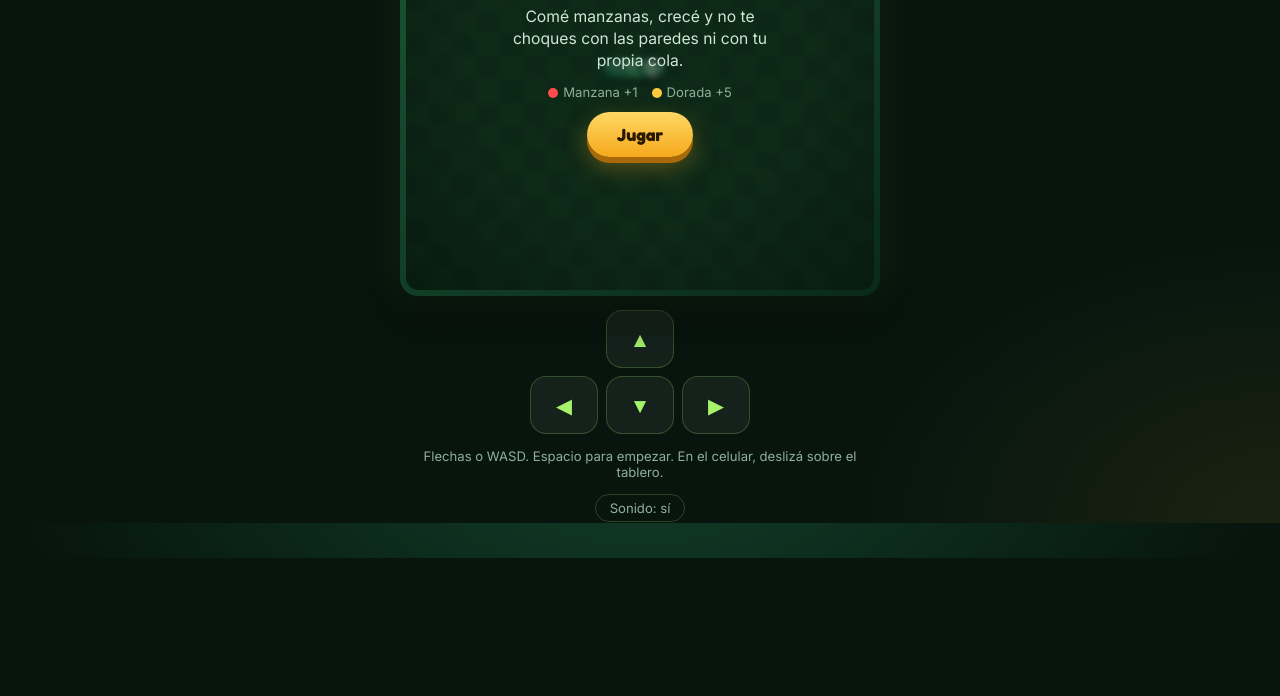
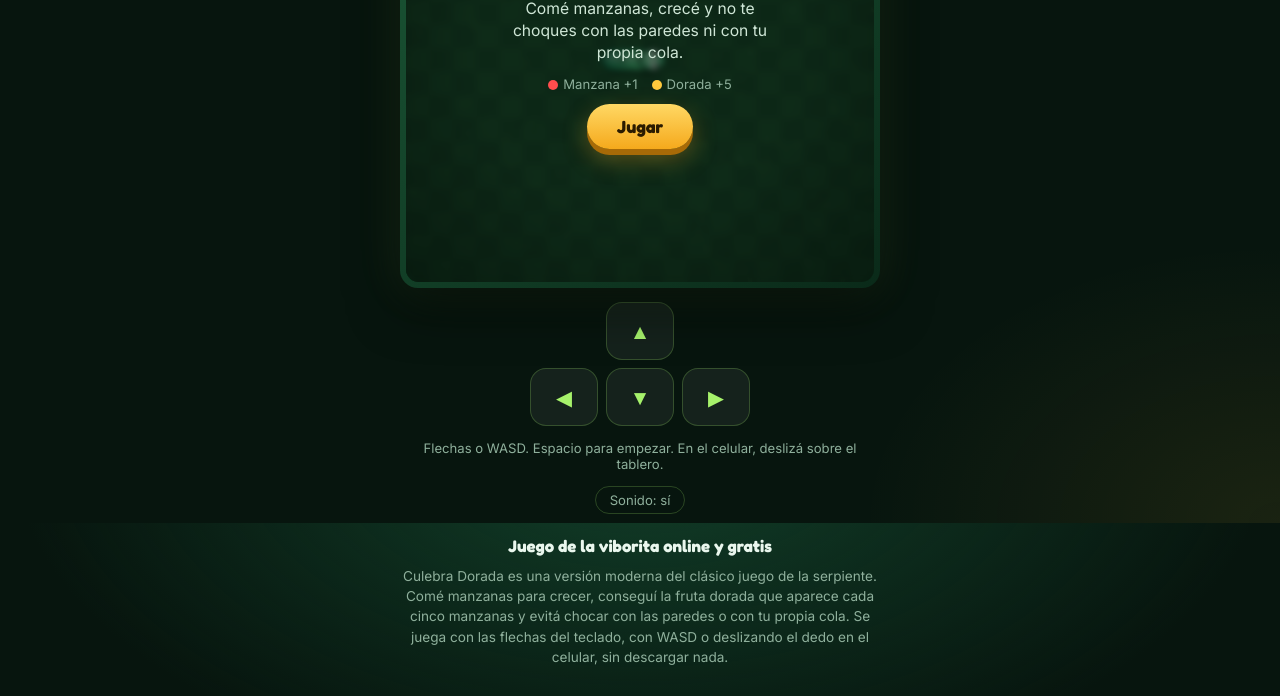
Before and after one commit to bautistasabate-ctrl/Culebra-Dorada, a plain HTML site: page index.html in a window 1280 px wide. Shown: the part 277-973 px from the top of the page. Before the commit the page ends 835 px from the top, so only its background shows below. Drawn offline with Linux system fonts and the light colour scheme.

Commit message:
Add files via upload

```diff
--- a/index.html
+++ b/index.html
@@ -1,5 +1,17 @@
-<title>Culebra</title>
-<meta name="claude:viewport-fit-sides" content="cover">
+<!doctype html>
+<html lang="es">
+<head>
+<meta charset="utf-8">
+<meta name="viewport" content="width=device-width, initial-scale=1, viewport-fit=cover">
+<title>Culebra Dorada | Juego de la viborita online gratis</title>
+<meta name="description" content="Jugá gratis a Culebra Dorada, un juego de la viborita online con gráficos animados, fruta dorada y sonidos. Funciona en celular y compu, sin descargar nada.">
+<link rel="canonical" href="https://bautistasabate-ctrl.github.io/Culebra-Dorada/">
+<meta property="og:type" content="website">
+<meta property="og:locale" content="es_AR">
+<meta property="og:title" content="Culebra Dorada | Juego de la viborita online gratis">
+<meta property="og:description" content="Comé manzanas, conseguí la fruta dorada y batí tu récord. Gratis, en celular y compu.">
+<meta property="og:url" content="https://bautistasabate-ctrl.github.io/Culebra-Dorada/">
+<meta name="theme-color" content="#07150e">
 <link rel="preconnect" href="https://fonts.googleapis.com">
 <link rel="preconnect" href="https://fonts.gstatic.com" crossorigin>
 <link href="https://fonts.googleapis.com/css2?family=Fredoka:wght@500;700&family=Inter:wght@400;500&display=swap" rel="stylesheet">
@@ -22,6 +34,11 @@
     --font-body: "Inter", system-ui, sans-serif;
   }
   * { box-sizing: border-box; }
+  [hidden] { display: none !important; }
+  body { margin: 0; }
+  .about { color: var(--muted); font-size: 0.85rem; line-height: 1.5; text-align: center; padding-top: 6px; }
+  .about h2 { font-family: var(--font-display); font-size: 1.05rem; color: var(--fg); margin: 0 0 6px; }
+  .about p { margin: 0; }
   body {
     background-color: var(--bg);
     background-image:
@@ -165,7 +182,8 @@
   }
   @media (prefers-reduced-motion: reduce) { .primary { transition: none; } }
 </style>
-
+</head>
+<body>
 <main>
   <header>
     <h1>Culebra</h1>
@@ -198,6 +216,10 @@
     <p class="hint">Flechas o WASD. Espacio para empezar. En el celular, deslizá sobre el tablero.</p>
     <button class="ghost" id="snd" type="button">Sonido: sí</button>
   </div>
+  <section class="about">
+    <h2>Juego de la viborita online y gratis</h2>
+    <p>Culebra Dorada es una versión moderna del clásico juego de la serpiente. Comé manzanas para crecer, conseguí la fruta dorada que aparece cada cinco manzanas y evitá chocar con las paredes o con tu propia cola. Se juega con las flechas del teclado, con WASD o deslizando el dedo en el celular, sin descargar nada.</p>
+  </section>
 </main>
 
 <script>
@@ -608,3 +630,5 @@
   requestAnimationFrame(frame);
 })();
 </script>
+</body>
+</html>
```
